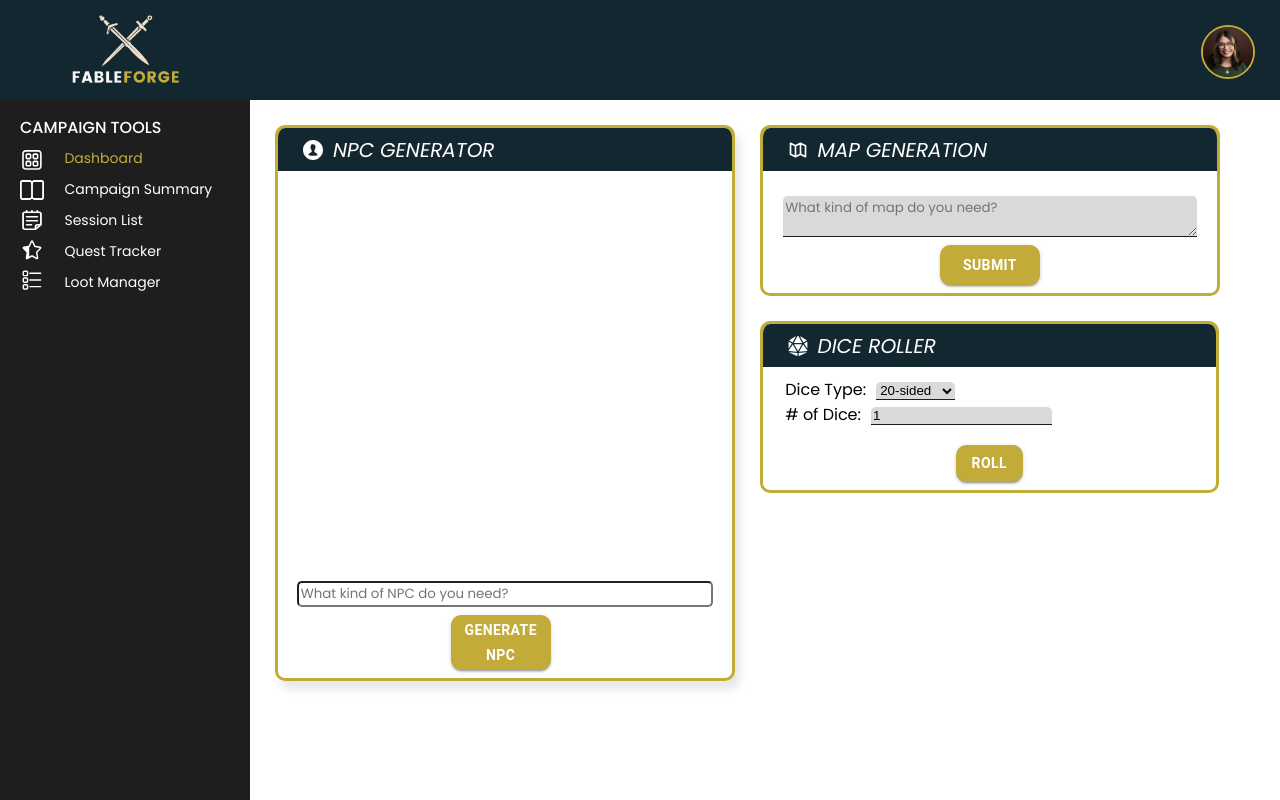
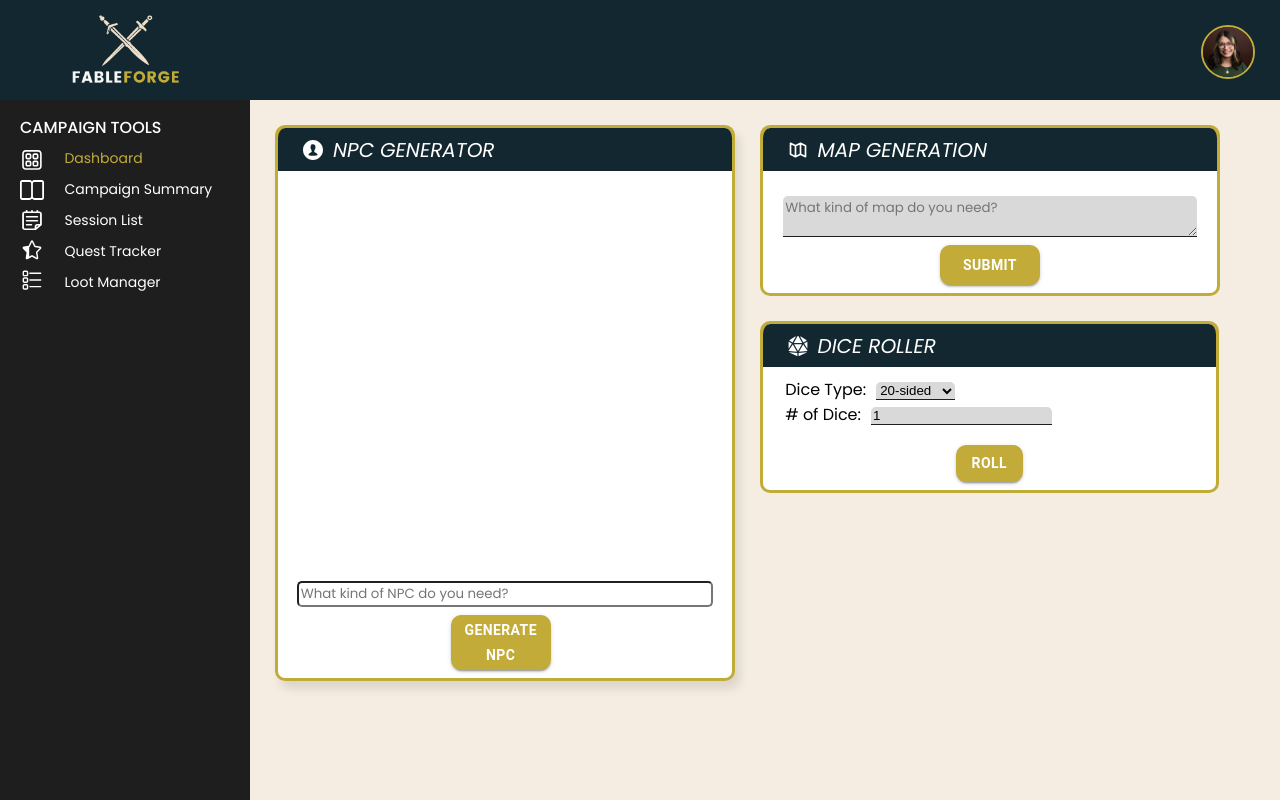
Before and after one commit to alliebourden/fableforge, a React (Vite) app: page /dashboard in a window 1280 px wide. Built offline with nearby package versions, Linux system fonts and the light colour scheme.

Commit message:
style - background color body, dashboard components

```diff
--- a/src/App.css
+++ b/src/App.css
@@ -2,6 +2,7 @@ body,
 html {
   margin: 0;
   padding: 0;
+  background-color:#f5ede2;
 }
 
 .layout-wrapper {
@@ -1591,6 +1592,7 @@ dialog {
   border-radius: 10px;
   flex: 1;
   box-shadow: 5px 8px 10px 0px rgba(0, 0, 0, 0.1);
+  background-color: white;
 }
 
 .chat-container-top {
@@ -1877,6 +1879,7 @@ dialog input {
   flex-direction: column;
   align-items: center;
   border-radius: 10px;
+  background-color: white;
 }
 
 .image-generation-form-top {
@@ -1968,6 +1971,7 @@ dialog input {
   flex-direction: column;
   align-items: center;
   border-radius: 10px;
+  background-color: white;
 }
 
 .dice-roller-top {
```
